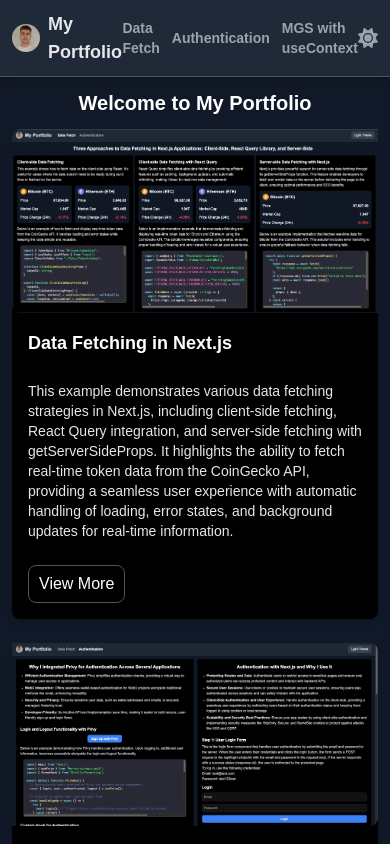
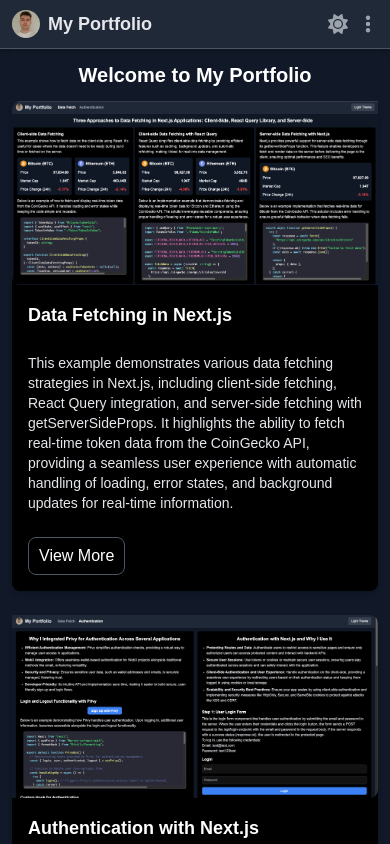
Before and after one commit to ndim99/my-portfolio, a Next.js app: page / in a window 390 px wide. Shown: the top 844 px of the page. Built offline with nearby package versions, Linux system fonts and the light colour scheme; no server answers.

Commit message:
feat: update Header component for small screens (mobile)

```diff
--- a/src/components/Header.tsx
+++ b/src/components/Header.tsx
@@ -3,6 +3,7 @@ import Image from "next/image";
 import ThemeButton from "./ThemeButton";
 import Link from "next/link";
 import { usePathname } from "next/navigation";
+import NavMoreLink from "./NavMoreLink";
 
 export default function Header() {
   const pathname = usePathname();
@@ -24,7 +25,7 @@ export default function Header() {
             My Portfolio
           </Link>
         </div>
-        <div className="flex items-center 2xl:gap-5 lg:gap-4 gap-3">
+        <div className="md:flex hidden items-center 2xl:gap-5 lg:gap-4 gap-3">
           <Link
             href={"/data-fetching"}
             className={`link ${
@@ -51,8 +52,9 @@ export default function Header() {
           </Link>
         </div>
       </div>
-      <div className="flex space-x-4">
+      <div className="flex gap-2.5 items-center">
         <ThemeButton />
+        <NavMoreLink />
       </div>
     </header>
   );
--- /dev/null
+++ b/src/components/NavMoreLink.tsx
@@ -0,0 +1,62 @@
+import Link from "next/link";
+import { usePathname } from "next/navigation";
+import { useState } from "react";
+
+export default function NavMoreLink() {
+  const pathname = usePathname();
+  const [showMore, setShowMore] = useState(false);
+
+  return (
+    <div className="relative md:hidden flex items-center justify-center">
+      {" "}
+      <svg
+        xmlns="http://www.w3.org/2000/svg"
+        viewBox="0 0 128 512"
+        className="link w-5 h-5 cursor-pointer"
+        fill="currentColor"
+        onClick={() => setShowMore((prevState) => !prevState)}
+      >
+        <path d="M64 360a56 56 0 1 0 0 112 56 56 0 1 0 0-112zm0-160a56 56 0 1 0 0 112 56 56 0 1 0 0-112zM120 96A56 56 0 1 0 8 96a56 56 0 1 0 112 0z" />
+      </svg>
+      {showMore && (
+        <div className="absolute top-8 right-[1px] flex flex-col gap-2 p-2 rounded-md bg-white dark:bg-black border border-gray-300 dark:border-gray-600">
+          <Link
+            href={"/data-fetching"}
+            className={`${
+              pathname === "/data-fetching"
+                ? "bg-gray-100/80 dark:bg-gray-900/80 cursor-not-allowed"
+                : "bg-transparent hover:bg-gray-100 dark:hover:bg-gray-900 w-full"
+            } linkForMore`}
+            onClick={() => setShowMore(false)}
+            aria-disabled={pathname === "/data-fetching"}
+          >
+            Data Fetch
+          </Link>
+
+          <Link
+            href={"/auth"}
+            className={`${
+              pathname === "/auth"
+                ? "bg-gray-100/80 dark:bg-gray-900/80 cursor-not-allowed"
+                : "bg-transparent hover:bg-gray-100 dark:hover:bg-gray-900 w-full"
+            } linkForMore`}
+            onClick={() => setShowMore(false)}
+          >
+            Authentication
+          </Link>
+          <Link
+            href={"/manage-global-state"}
+            className={`${
+              pathname === "/manage-global-state"
+                ? "bg-gray-100/80 dark:bg-gray-900/80 cursor-not-allowed"
+                : "bg-transparent hover:bg-gray-100 dark:hover:bg-gray-900 w-full"
+            } linkForMore`}
+            onClick={() => setShowMore(false)}
+          >
+            MGS with useContext
+          </Link>
+        </div>
+      )}
+    </div>
+  );
+}
--- a/src/pages/index.tsx
+++ b/src/pages/index.tsx
@@ -1,6 +1,4 @@
 import Container from "@/components/Container";
-import Link from "next/link";
-import Image from "next/image";
 import HomeBox from "@/components/HomePageBox";
 
 export default function Home() {
--- a/src/styles/components.css
+++ b/src/styles/components.css
@@ -36,3 +36,7 @@
 .button {
   @apply outline-0 rounded-lg px-2.5 py-1.5 border border-gray-300 dark:border-gray-600 text-black dark:text-white bg-transparent hover:bg-gray-100 dark:hover:bg-gray-900 w-max;
 }
+
+.linkForMore {
+  @apply outline-0 rounded-md text-sm font-normal text-center px-2 py-1 border border-gray-300 dark:border-gray-600 text-black dark:text-white w-full;
+}
```
